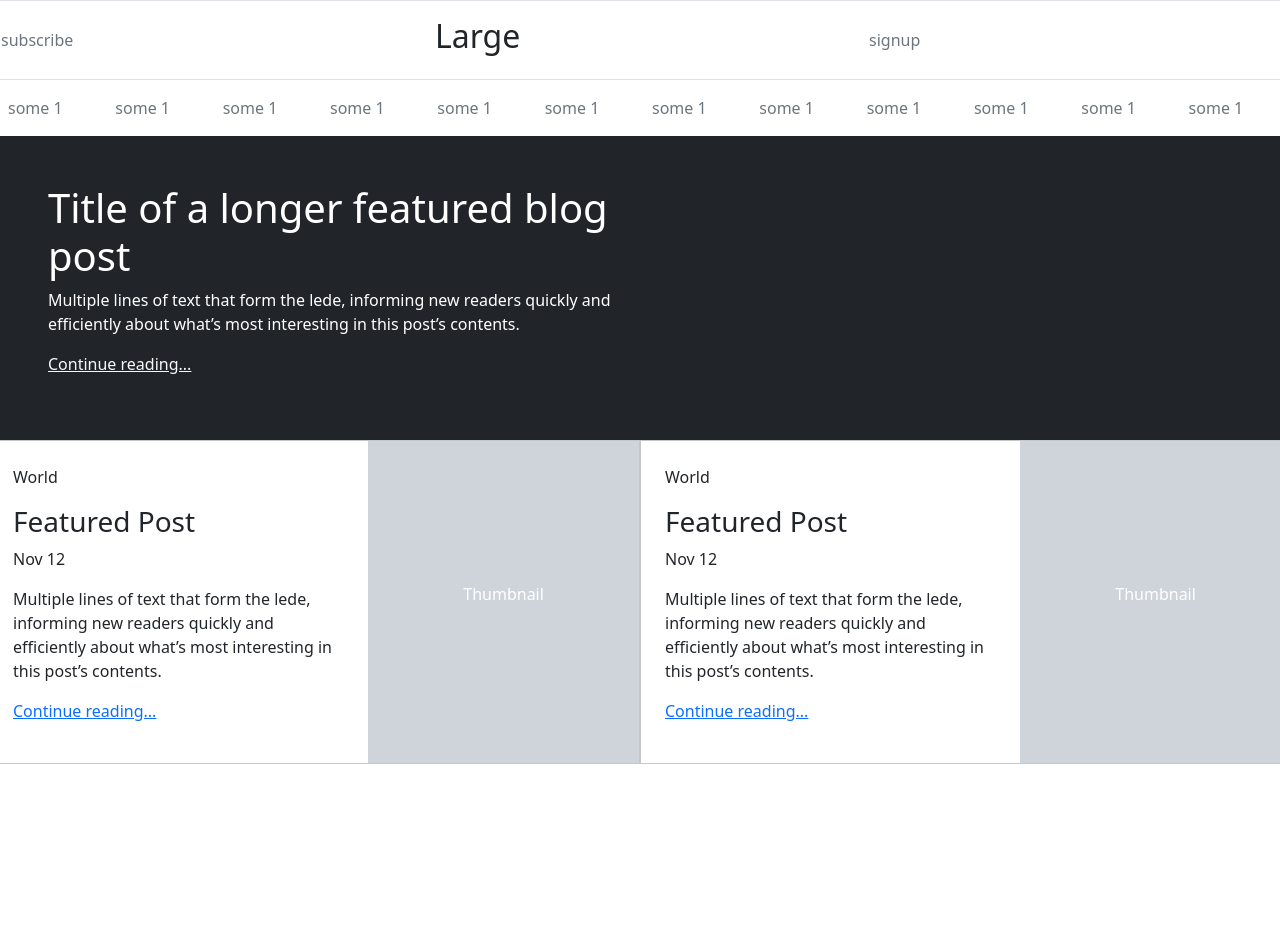
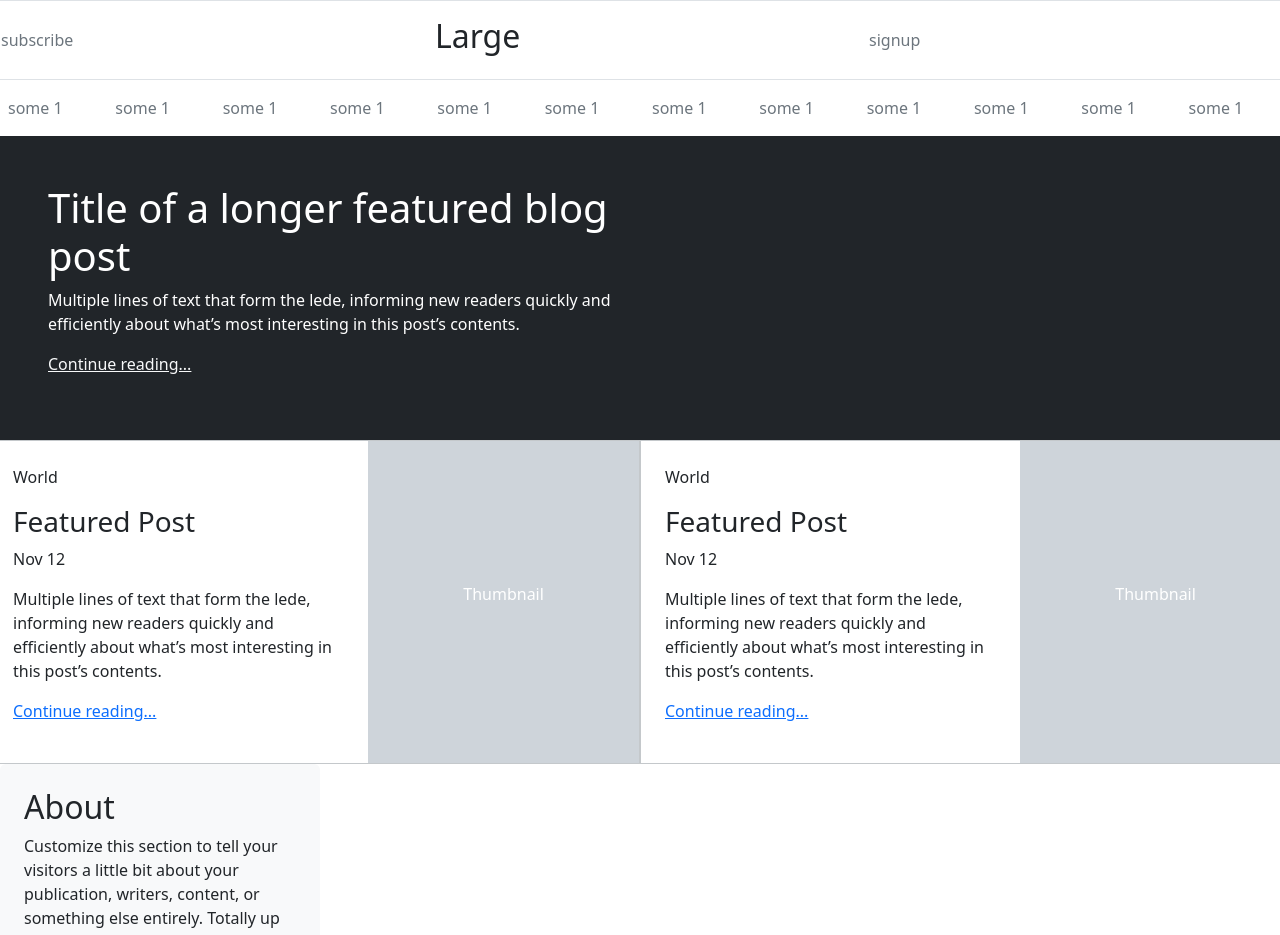
Before and after one commit to SwapnilPatil2607/agaetis-blog, a React (Vite) app: page / in a window 1280 px wide. Shown: the top 935 px of the page. Before the commit the page ends 800 px from the top, so only its background shows below. Built offline with nearby package versions, Linux system fonts and the light colour scheme.

Commit message:
feat: about card created

```diff
--- a/src/pages/blog-page/BlogPage.jsx
+++ b/src/pages/blog-page/BlogPage.jsx
@@ -1,3 +1,4 @@
+import AdditionInformation from "./components/AdditionInformation";
 import BannerSection from "./components/BannerSection";
 import Card from "./components/Card";
 import Header from "./components/Header";
@@ -15,6 +16,7 @@ const BlogPage = () => {
           <Card />
         </div>
       </div>
+      <AdditionInformation />
     </div>
   );
 };
--- /dev/null
+++ b/src/pages/blog-page/components/AdditionInformation.jsx
@@ -0,0 +1,16 @@
+const AdditionInformation = () => {
+  return (
+    <div>
+      <div className="bg-light rounded col-md-3 col-sm-6 p-4">
+        <h2>About</h2>
+        <p>
+          Customize this section to tell your visitors a little bit about your
+          publication, writers, content, or something else entirely. Totally up
+          to you.
+        </p>
+      </div>
+    </div>
+  );
+};
+
+export default AdditionInformation;
```
